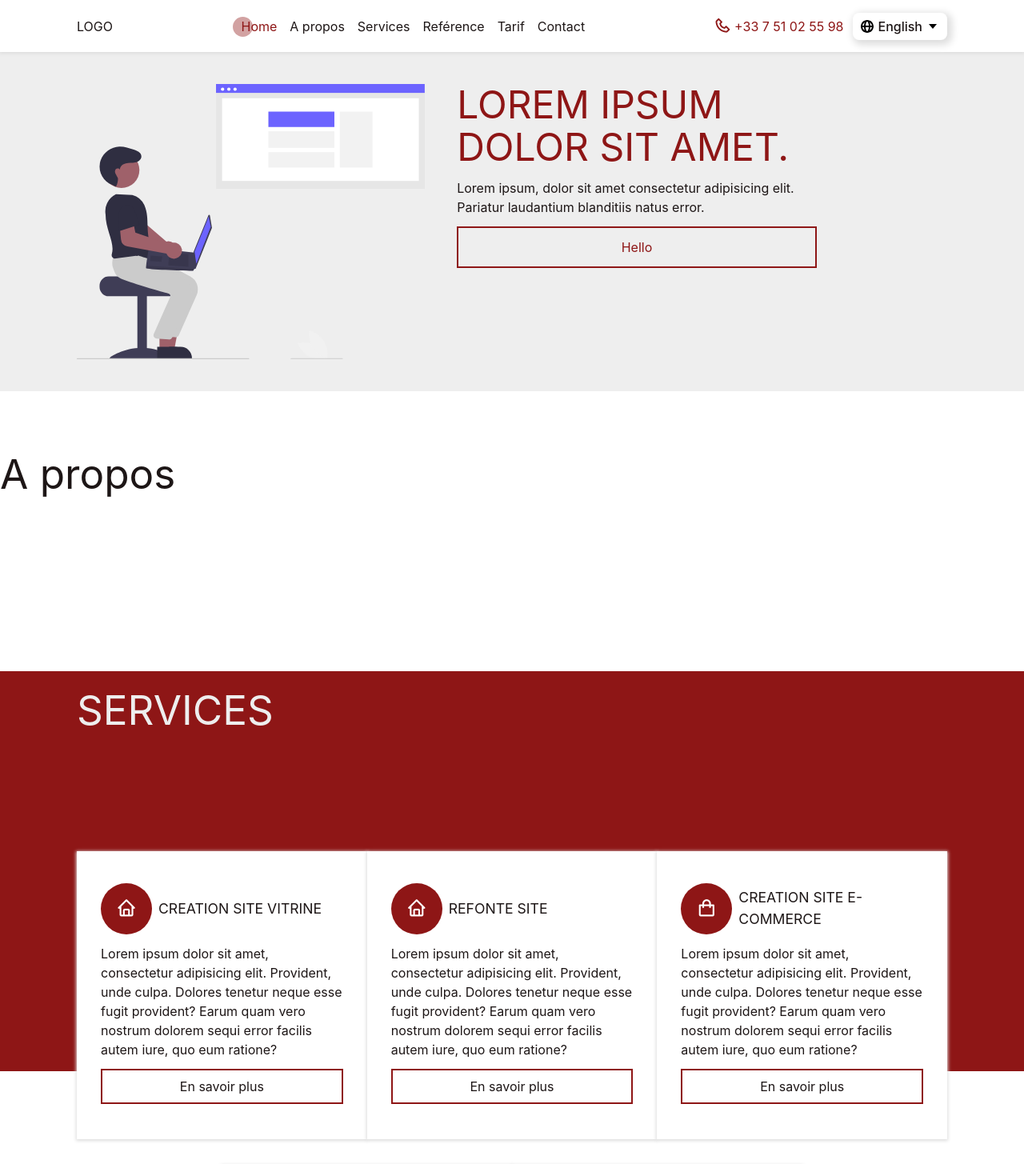
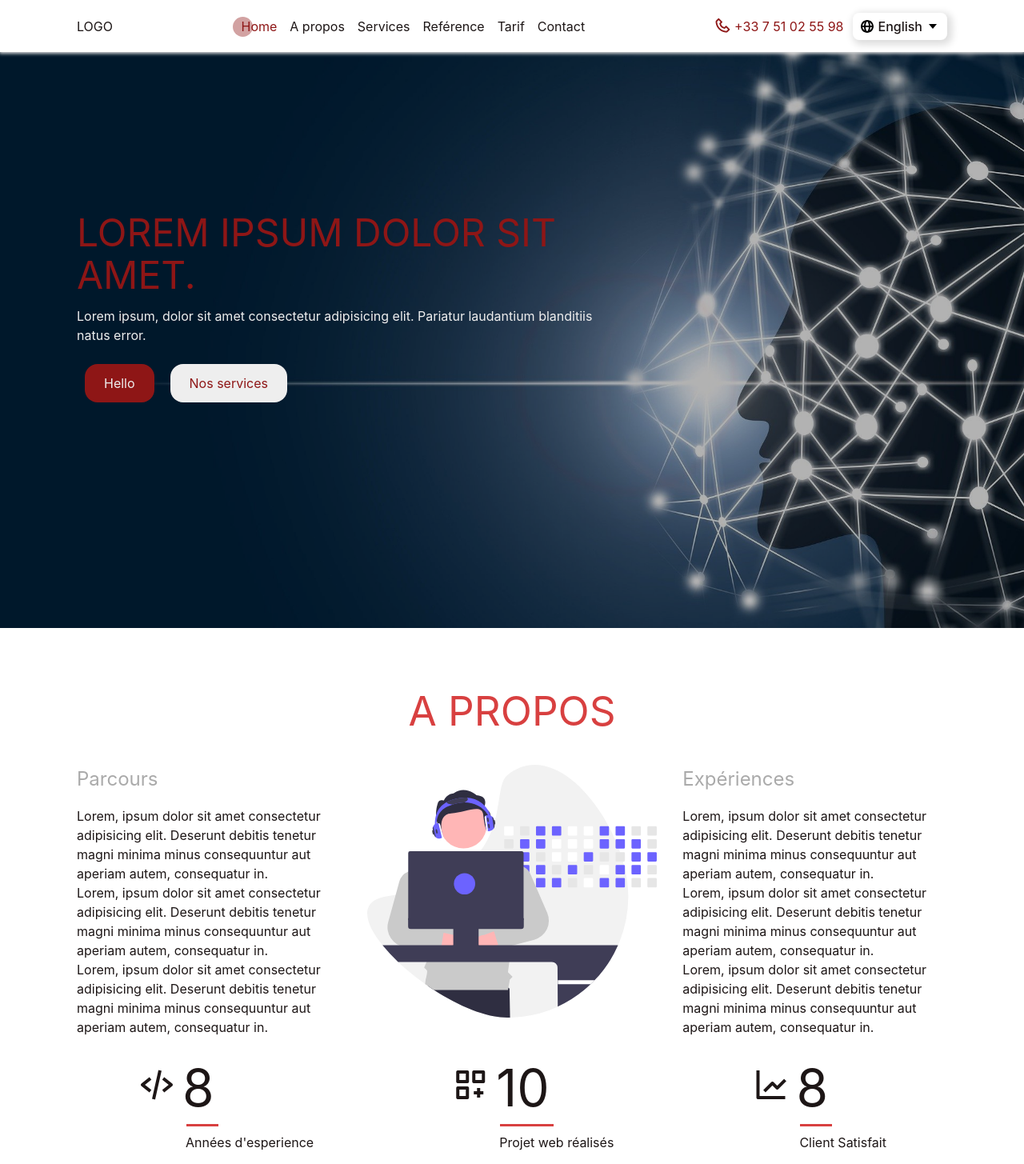
Before and after one commit to rodcoding89/oniline-presence, a React (Vite) app: page /en in a window 1280 px wide. Shown: the top 1455 px of the page at 80% size. Built offline with nearby package versions, Linux system fonts and the light colour scheme.

Commit message:
about component implemented and home rework

```diff
--- a/src/component/about.tsx
+++ b/src/component/about.tsx
@@ -1,12 +1,60 @@
 import { Element } from 'react-scroll';
+import Icon from './Icon';
 interface AboutProps{
 
 }
-
+const stat = [
+    {
+        title:"Années d'esperience",
+        nb:8,
+        icon:"bx-code-alt"
+    },
+    {
+        title:"Projet web réalisés",
+        nb:10,
+        icon:"bx-customize"
+    },{
+        title:"Client Satisfait",
+        nb:8,
+        icon:"bx-line-chart"
+    }
+]
 const About:React.FC<AboutProps> = ()=>{
     return (
         <Element className="min-h-[200px] mt-[75px]" name="about">
-        <h1>A propos</h1>
+            <div className='w-[85%] mx-auto'>
+                <h1 className='text-center uppercase text-thirty mb-10'>A propos</h1>
+                <div className='flex justify-around items-start gap-8'>
+                    <div className="parcours w-1/3">
+                        <h3 className='text-[#aaa] text-[1.5em] mb-4'>Parcours</h3>
+                        <p>Lorem, ipsum dolor sit amet consectetur adipisicing elit. Deserunt debitis tenetur magni minima minus consequuntur aut aperiam autem, consequatur in.</p>
+                        <p>Lorem, ipsum dolor sit amet consectetur adipisicing elit. Deserunt debitis tenetur magni minima minus consequuntur aut aperiam autem, consequatur in.</p>
+                        <p>Lorem, ipsum dolor sit amet consectetur adipisicing elit. Deserunt debitis tenetur magni minima minus consequuntur aut aperiam autem, consequatur in.</p>
+                    </div>
+                    <img className='w-1/3' src="/assets/images/about.svg" alt="about" />
+                    <div className="experience w-1/3">
+                        <h3 className='text-[#aaa] text-[1.5em] mb-4'>Expériences</h3>
+                        <p>Lorem, ipsum dolor sit amet consectetur adipisicing elit. Deserunt debitis tenetur magni minima minus consequuntur aut aperiam autem, consequatur in.</p>
+                        <p>Lorem, ipsum dolor sit amet consectetur adipisicing elit. Deserunt debitis tenetur magni minima minus consequuntur aut aperiam autem, consequatur in.</p>
+                        <p>Lorem, ipsum dolor sit amet consectetur adipisicing elit. Deserunt debitis tenetur magni minima minus consequuntur aut aperiam autem, consequatur in.</p>
+                    </div>
+                </div>
+                <div className="stat flex justify-around items-center gap-5 mt-4">
+                    {
+                        stat.map((item,index)=>{
+                            return (
+                                <div key={index} className='flex justify-start items-start gap-2'>
+                                    <Icon name={item.icon+' mt-5'} size='3em' color='var(--color-primary)'/>
+                                    <div className='flex flex-col gap-1'>
+                                        <em className='not-italic text-[4em] relative before:w-full before:h-[3px] before:bg-thirty before:absolute before:left-[5px] before:bottom-0 w-fit'>{item.nb}</em>
+                                        <span className='ml-1 mt-1'>{item.title}</span>
+                                    </div>
+                                </div>
+                            )
+                        })
+                    }
+                </div>
+            </div>
         </Element>
     )
 }
--- a/src/component/home.tsx
+++ b/src/component/home.tsx
@@ -9,13 +9,13 @@ const Home:React.FC<HomeProps> = ()=>{
     const { t } = useTranslation();
     return (
         <Element className="min-h-[200px] mt-[65px]" name="home">
-            <div className='bg-fifty'>
-                <div className='w-[85%] mx-auto flex gap-[40px] justify-center items-start py-10'>
-                    <img className='w-[40%]' src='/assets/images/home.svg' alt="home" />
-                    <div className='w-[60%] mr-[15%]'>
+            <div className='w-full flex gap-[40px] justify-center items-start relative'>
+                <div className='w-full bg-[rgba(0,0,0,.3)] absolute pl-[calc(15%/2)] z-[2px] h-full pr-[40%] left-0 top-0'>
+                    <div className='flex flex-col justify-start pt-[200px] items-center h-full'>
                         <h1 className='text-secondary mb-3 uppercase text-[3em]'>Lorem ipsum dolor sit amet.</h1>
-                        <p className='mb-3'>Lorem ipsum, dolor sit amet consectetur adipisicing elit. Pariatur laudantium blanditiis natus error.</p>
-                        <span className='cursor-pointer px-3 py-3 text-secondary hover:text-fifty hover:bg-secondary bg-fifty border-2 border-solid border-secondary flex items-center justify-center transition-hover hover:border-fifty duration-500 ease-in'>
+                        <p className='mb-3 text-fifty'>Lorem ipsum, dolor sit amet consectetur adipisicing elit. Pariatur laudantium blanditiis natus error.</p>
+                        <div className='flex justify-start items-center gap-5 w-full mt-3 ml-5'>
+                            <span className='cursor-pointer px-6 py-3 text-fifty bg-secondary rounded-2xl hover:text-secondary hover:bg-fifty flex items-center justify-center transition-hover duration-500 ease-in'>
                                 <Link
                                     activeClass="active"
                                     spy={true}
@@ -26,8 +26,21 @@ const Home:React.FC<HomeProps> = ()=>{
                                     >{t("devi")}
                                 </Link>
                             </span>
+                            <span className='cursor-pointer px-6 py-3 text-secondary bg-fifty rounded-2xl hover:text-fifty hover:bg-secondary flex items-center justify-center transition-hover duration-500 ease-in'>
+                                <Link
+                                    activeClass="active"
+                                    spy={true}
+                                    smooth={true}
+                                    offset={-65}
+                                    duration={500}
+                                    to={`services`}
+                                    >Nos services
+                                </Link>
+                            </span>
                         </div>
                     </div>
+                </div>
+                <img className='w-full aspect-video' src='/assets/images/home.jpg' alt="home" />
             </div>
         </Element>
     )
--- a/src/component/services.tsx
+++ b/src/component/services.tsx
@@ -50,7 +50,8 @@ const Services:React.FC<ServiceProps> = ()=>{
     return (
         <Element className="min-h-[200px] mt-[75px]" name="services">
             <div className='bg-secondary h-[500px]'>
-                <h1 className='mb-10 ml-[calc(15%/2)] pt-[20px] text-fifty uppercase'>Services</h1>
+                <h1 className='mb-10 mx-[calc(15%/2)] pt-[20px] text-fifty uppercase'>Services</h1>
+                <p className='text-fifty mx-[calc(15%/2)]'>Lorem ipsum dolor sit amet consectetur adipisicing elit. Quo inventore sunt tenetur. Lorem ipsum dolor sit amet consectetur adipisicing elit. Quo inventore sunt tenetur.</p>
             </div>
             <div className='w-[85%] mx-auto mt-[-275px]'>
                 <div className='flex justify-center items-start gap-y-8 flex-wrap'>
--- a/src/index.css
+++ b/src/index.css
@@ -14,7 +14,11 @@
   --color-fifty: #EEEEEE;
   color-scheme: light dark;
 }
-
+img{
+  width: 100%;
+  height: 100%;
+  object-fit: cover;
+}
 
 .languages {
   -webkit-box-shadow: 3px 3px 5px 3px #dddddd;
@@ -146,10 +150,9 @@ h1 {
 }
 .section-heading h2 {
   font-size: 42px;
-  font-weight: 700;
+  font-weight: 500;
   margin-bottom: 5px;
   padding-bottom: 10px;
-  text-transform: capitalize;
   position: relative;
   display: inline-block;
 }
@@ -160,7 +163,7 @@ h1 {
   font-size: 14px;
   border-radius: 0;
   height: 47px;
-  border: 2px solid #dadddc;
+  border: 1px solid var(--color-primary);
   background-color: transparent;
   box-shadow: none;
   line-height: 1.42857143;
```
Also changed, not shown: public/assets/images/about.svg (added), public/assets/images/home.jpg (added). Lines whose indentation alone changed are shown as unchanged.
